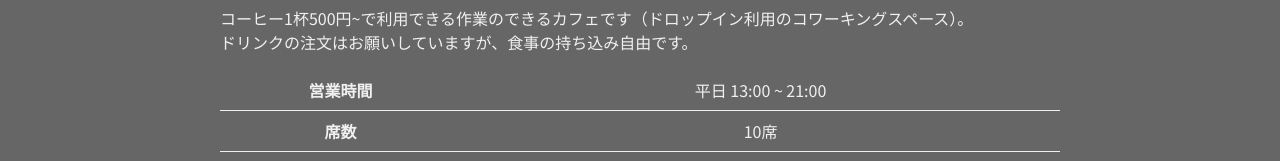
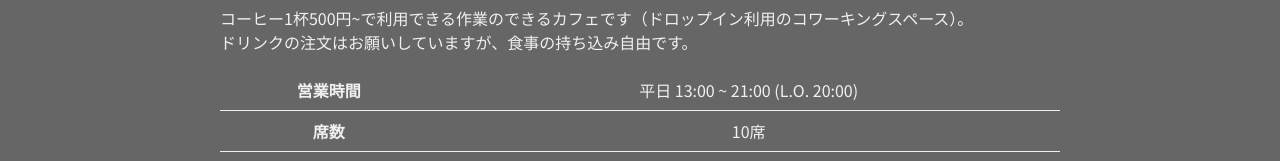
Before and after one commit to fffff-cafe/fffff-cafe.com, a Next.js app: page / in a window 1280 px wide. Shown: the part 620-781 px from the top of the page. Built offline with nearby package versions, Linux system fonts and the light colour scheme; no server answers.

Commit message:
Add last order time

```diff
--- a/components/system-section.tsx
+++ b/components/system-section.tsx
@@ -29,7 +29,7 @@ const SystemSection = (): ReactElement => {
           <tbody>
             <tr>
               <th>営業時間</th>
-              <td>平日 13:00 ~ 21:00</td>
+              <td>平日 13:00 ~ 21:00 (L.O. 20:00)</td>
             </tr>
             <tr>
               <th>席数</th>
```
